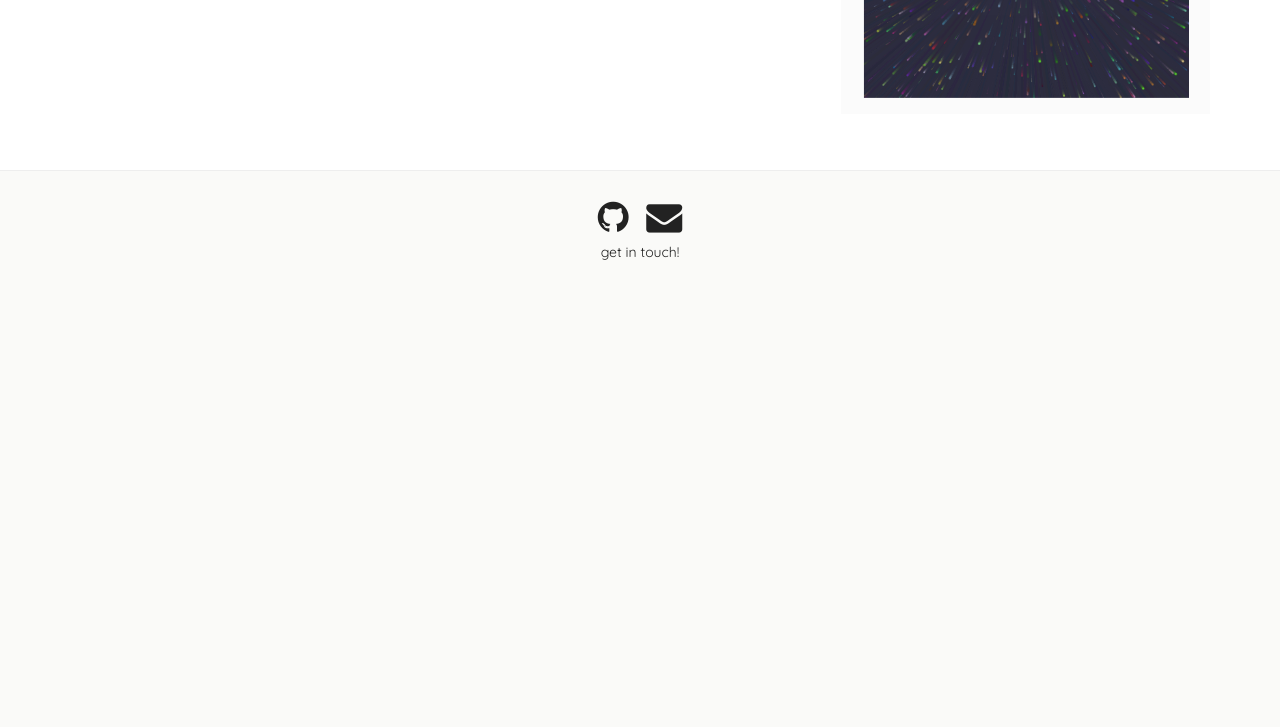
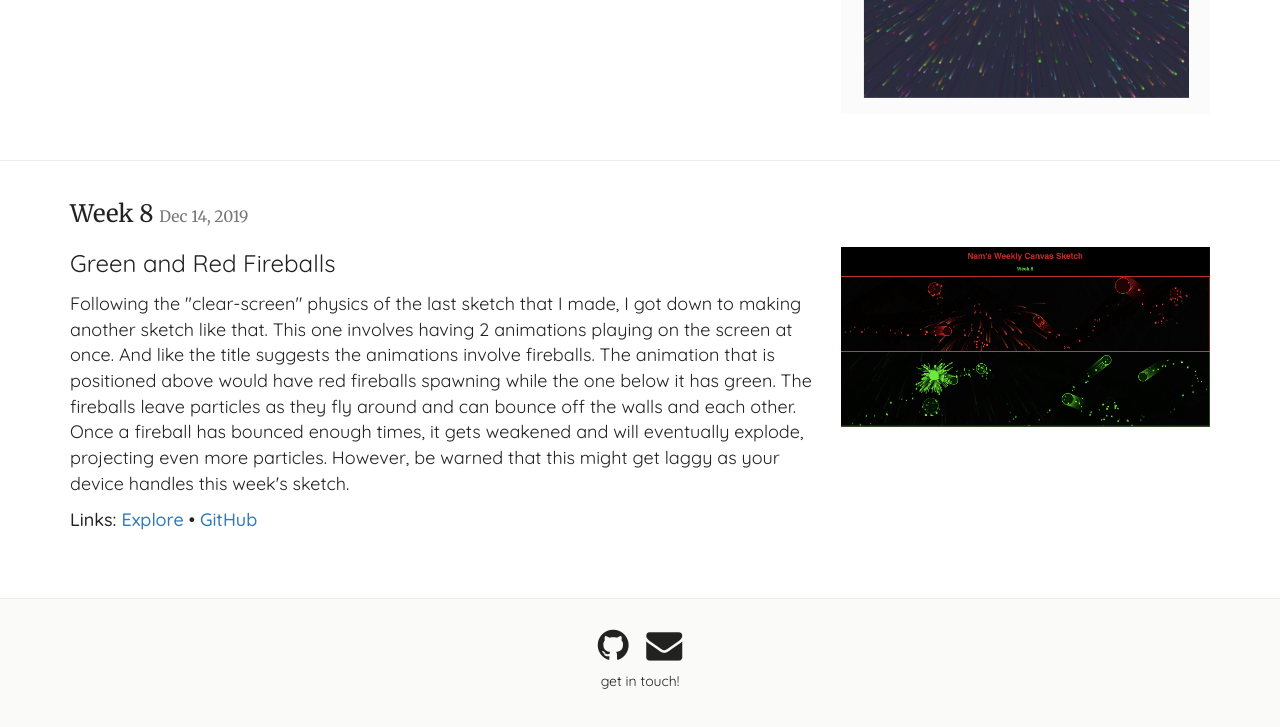
Before and after one commit to nhat-nam/Sketch-Canvas, a plain HTML site: page index.html in a window 1280 px wide. Shown: the part 3772-4499 px from the top of the page. Before the commit the page ends 4084 px from the top, so only its background shows below. Drawn offline with nearby package versions, Linux system fonts and the light colour scheme.

Commit message:
added week-8 for website

```diff
--- a/index.html
+++ b/index.html
@@ -192,7 +192,7 @@
     <h3><a href="#">Week 7</a> <small>Dec 7, 2019</small></h3>
     <div class="row project-images">
         <div class="col col-sm-8">
-            <p class="lead">Flying Circles with Trails</p>
+            <p class="lead">Trailing Balls of Space</p>
             <div class="project-summary">
                 <p>
                   How the sketch works was completely unintended. My coding counselor made a kind of canvas where you
@@ -216,6 +216,39 @@
     </div>
 </div>
 
+<hr/>
+<div class="project container">
+    <div class="btn-toolbar pull-right" style="margin-top: 20px;">
+    </div>
+    <h3><a href="#">Week 8</a> <small>Dec 14, 2019</small></h3>
+    <div class="row project-images">
+        <div class="col col-sm-8">
+            <p class="lead">Green and Red Fireballs</p>
+            <div class="project-summary">
+                <p>
+                  Following the "clear-screen" physics of the last sketch that I made, I got down to making another sketch
+                  like that. This one involves having 2 animations playing on the screen at once. And like the title suggests
+                  the animations involve fireballs. The animation that is positioned above would have red fireballs spawning
+                  while the one below it has green. The fireballs leave particles as they fly around and can bounce off the walls
+                  and each other. Once a fireball has bounced enough times, it gets weakened and will eventually explode,
+                  projecting even more particles. However, be warned that this might get laggy as your device handles this week's
+                  sketch.
+                </p>
+
+            </div>
+            <p class="project-links">
+                Links: <a href="https://nhat-nam.github.io/Sketch-Canvas/week-8/">Explore</a> &bull;
+                       <a href="https://github.com/nhat-nam/Sketch-Canvas/tree/master/week-8">GitHub</a>
+            </p>
+         </div>
+        <div class="col col-sm-4">
+            <a href="./week-8/img/sketch-8.png" class="project-image">
+            <img src="./week-8/img/sketch-8.png" class="img-responsive center-block"></a>
+        </div>
+        <div class="clearfix"></div>
+    </div>
+</div>
+
 
     </div>
     <div class="footer">
```
Also changed, not shown: week-8/img/sketch-8.png (added), 3 other files.
